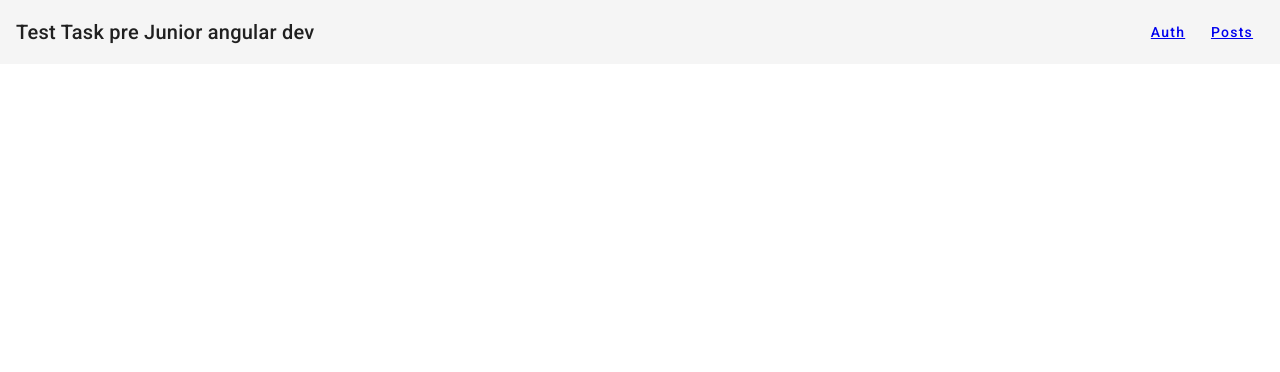
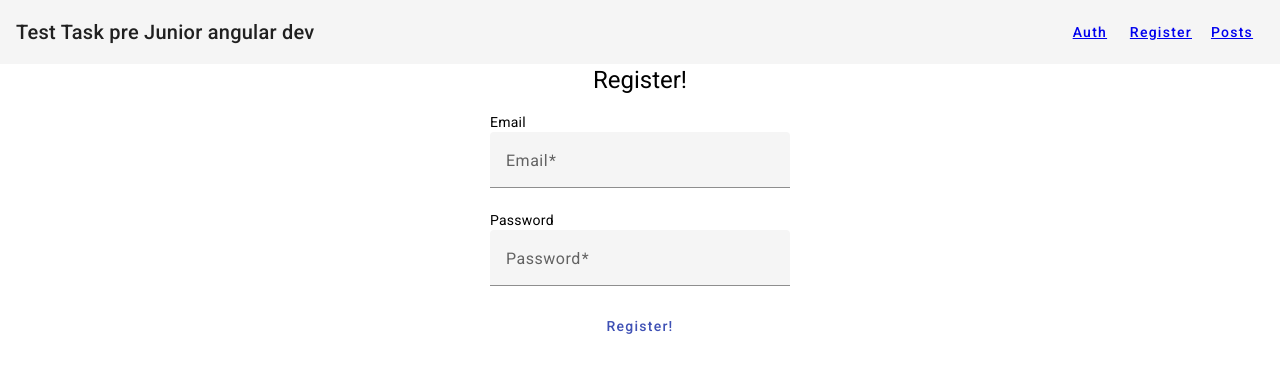
Before and after one commit to Nikita-Ma/t-effective-mobile, an Angular app in the folder client/: page /register in a window 1280 px wide. Before the commit this address led to /. Shown: the top 372 px of the page. Built offline with nearby package versions, Linux system fonts and the light colour scheme.

Commit message:
add register module

```diff
--- a/client/package.json
+++ b/client/package.json
@@ -28,6 +28,7 @@
     "@angular-devkit/build-angular": "^16.2.0",
     "@angular/cli": "~16.2.0",
     "@angular/compiler-cli": "^16.2.0",
+    "@types/events": "^3.0.0",
     "@types/jasmine": "~4.3.0",
     "jasmine-core": "~4.6.0",
     "karma": "~6.4.0",
--- a/client/src/app/app-routing.module.ts
+++ b/client/src/app/app-routing.module.ts
@@ -3,10 +3,12 @@
 import {RouterModule, Routes} from '@angular/router';
 import {PostsComponent} from "./posts/posts.component";
 import {AuthComponent} from "./auth/auth.component";
+import {RegisterComponent} from "./register/register.component";
 
 const routes: Routes = [
   {path: 'posts', component: PostsComponent},
-  {path: 'auth', component: AuthComponent}
+  {path: 'auth', component: AuthComponent},
+  {path: 'register', component: RegisterComponent}
 ];
 
 @NgModule({
--- a/client/src/app/app.module.ts
+++ b/client/src/app/app.module.ts
@@ -17,6 +17,7 @@
 import {PostsModule} from "./posts/posts.module";
 import {HeaderComponent} from './header/header.component';
 import {HeaderModule} from "./header/header.module";
+import {RegisterModule} from "./register/register.module";
 
 @NgModule({
   declarations: [
@@ -28,7 +29,8 @@
     AppRoutingModule,
     HeaderModule,
     AuthModule,
-    PostsModule
+    PostsModule,
+    RegisterModule
   ],
   providers: [],
   bootstrap: [AppComponent]
--- a/client/src/app/header/header.component.html
+++ b/client/src/app/header/header.component.html
@@ -8,6 +8,11 @@
       </a>
     </button>
     <button mat-button>
+      <a routerLink="register">
+        Register
+      </a>
+    </button>
+    <button mat-button>
       <a routerLink="posts">
         Posts
       </a>
--- a/client/src/app/posts/posts.component.ts
+++ b/client/src/app/posts/posts.component.ts
@@ -1,4 +1,5 @@
 import {Component} from '@angular/core';
+import {Title} from "@angular/platform-browser";
 
 @Component({
   selector: 'app-posts',
@@ -6,6 +7,12 @@
   styleUrls: ['./posts.component.css']
 })
 export class PostsComponent {
+  constructor(
+    private titleService: Title
+  ) {
+    this.titleService.setTitle('All posts')
+  }
+
   longText = `lorem loremloremloremloremloremloremloreml
   oremloremloremloremloremloremloremloreml
   oremloremloremloremloremloremloremloreml
--- /dev/null
+++ b/client/src/app/register/register.component.css
@@ -0,0 +1,7 @@
+.example-form {
+  display: flex;
+  flex-direction: column;
+  max-width: 300px;
+  margin-left: auto;
+  margin-right: auto;
+}
--- /dev/null
+++ b/client/src/app/register/register.component.html
@@ -0,0 +1,28 @@
+<h1 [ngStyle]="{'text-align':'center'}">Register!</h1>
+<form class="example-form">
+  <span>Email</span>
+  <mat-form-field class="example-full-width">
+    <mat-label>Email</mat-label>
+    <input [name]="'email'" type="email" matInput [formControl]="emailFormControl" placeholder="your-email@example.com"
+           (change)="saveFormData($event)">
+    <mat-error *ngIf="emailFormControl.hasError('email') && !emailFormControl.hasError('required')">
+      Please enter a valid email address
+    </mat-error>
+    <mat-error *ngIf="emailFormControl.hasError('required')">
+      Email is <strong>required</strong>
+    </mat-error>
+  </mat-form-field>
+  <span>Password</span>
+  <mat-form-field class="example-full-width">
+    <mat-label>Password</mat-label>
+    <input [name]="'password'" type="password" matInput [formControl]="passwordFormControl"
+           placeholder="Your hard password" (change)=saveFormData($event)>
+    <mat-error *ngIf="emailFormControl.hasError('email') && !emailFormControl.hasError('required')">
+      Please enter a valid email address
+    </mat-error>
+    <mat-error *ngIf="emailFormControl.hasError('required')">
+      Password is <strong>required</strong>
+    </mat-error>
+  </mat-form-field>
+  <button mat-button color="primary" (click)="sendFormData()" type="submit">Register!</button>
+</form>
--- /dev/null
+++ b/client/src/app/register/register.component.ts
@@ -0,0 +1,47 @@
+import {Component} from '@angular/core';
+import {FormControl, Validators} from "@angular/forms";
+import {Router} from "@angular/router";
+
+@Component({
+  selector: 'app-register',
+  templateUrl: './register.component.html',
+  styleUrls: ['./register.component.css']
+})
+export class RegisterComponent {
+
+  constructor(
+    private router: Router
+  ) {
+  }
+
+  public _email = ''
+  public _password = ''
+
+  emailFormControl = new FormControl(this._email, [Validators.required, Validators.email]);
+  passwordFormControl = new FormControl(this._password, [Validators.required]);
+
+  public saveFormData(e: any) {
+    if (e.target.name === 'password') {
+      this._password = e.target.value
+    } else {
+      this._email = e.target.value
+    }
+  }
+
+  public sendFormData(): string | void {
+    const regex = /^[a-zA-Z0-9._-]+@[a-zA-Z0-9.-]+\.[a-zA-Z]{2,4}$/;
+
+    if (!this._password.length || !regex.test(this._email)) {
+      console.error('Enter correct data!')
+      return
+    } else if (localStorage.getItem('account-data')) {
+      this.router.navigate(['/posts'])
+    }
+
+    localStorage.setItem('account-data', `${[this._email, this._password]}`)
+    this.router.navigate(['/posts'])
+  }
+
+  ngOnInit() {
+  }
+}
--- /dev/null
+++ b/client/src/app/register/register.module.ts
@@ -0,0 +1,32 @@
+import {NgModule} from '@angular/core';
+import {CommonModule, NgIf} from '@angular/common';
+import {RegisterComponent} from './register.component';
+import {BrowserAnimationsModule} from "@angular/platform-browser/animations";
+import {MatButtonModule} from "@angular/material/button";
+import {MatToolbarModule} from "@angular/material/toolbar";
+import {FormsModule, ReactiveFormsModule} from "@angular/forms";
+import {MatFormFieldModule} from "@angular/material/form-field";
+import {MatInputModule} from "@angular/material/input";
+import {MatSnackBarModule} from "@angular/material/snack-bar";
+import {MatCardModule} from "@angular/material/card";
+
+
+@NgModule({
+  declarations: [
+    RegisterComponent
+  ],
+  imports: [
+    CommonModule,
+    BrowserAnimationsModule,
+    MatButtonModule,
+    MatToolbarModule,
+    FormsModule, ReactiveFormsModule, NgIf,
+    MatFormFieldModule, MatInputModule, MatSnackBarModule,
+    MatCardModule,
+  ],
+  exports: [
+    RegisterComponent
+  ]
+})
+export class RegisterModule {
+}
```
Also changed, not shown: 2 other files (tests, documents, lock files or other folders).
